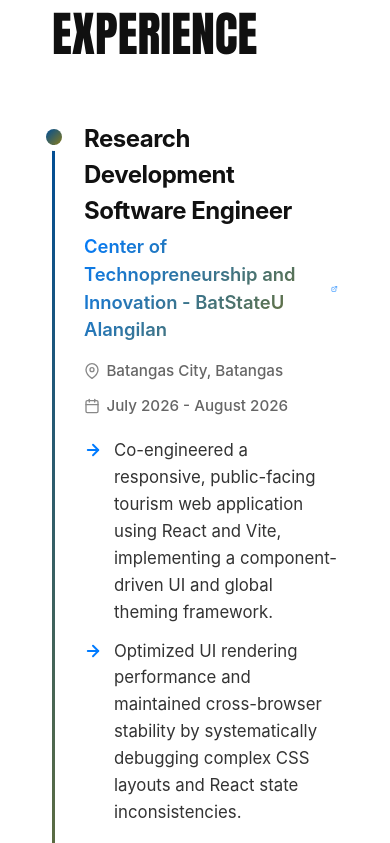
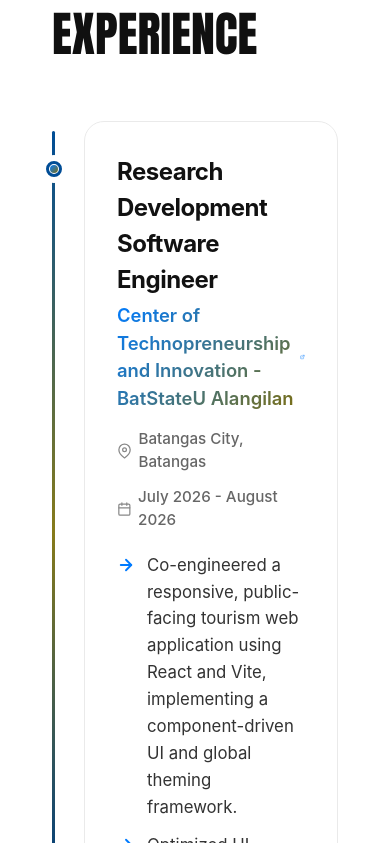
Before and after one commit to jimcsy/Portfolio, a React (Vite) app in the folder Portfolio-v2/: page / in a window 390 px wide. Shown: the part 4021-4864 px from the top of the page. Built offline with nearby package versions, Linux system fonts and the light colour scheme.

Commit message:
Edit Experience section

```diff
--- a/Portfolio-v2/src/components/Experience.css
+++ b/Portfolio-v2/src/components/Experience.css
@@ -53,24 +53,67 @@
   position: relative;
   width: 100%;
   max-width: 950px;
-
-  /* INDENTATION: Pushes the timeline content in from the left, keeping the heading wide */
   margin-left: clamp(2rem, 8vw, 6rem);
   padding-left: 2.5rem;
 }
 
-/* The vertical track colored with your cinematic gradient */
-.timeline-container::before {
-  content: "";
+/* 1. The Empty Light-Gray Track */
+.timeline-track-empty {
   position: absolute;
   top: 10px;
   bottom: 0;
   left: 0;
   width: 3px;
+  background-color: #e4e4e7; /* Subtle light gray */
+  border-radius: 3px;
+  z-index: 0;
+}
+
+/* 2. The Dynamic Scrolling Colored Track */
+.timeline-track-filled {
+  position: absolute;
+  top: 10px;
+  left: 0;
+  width: 3px;
   background: linear-gradient(to bottom, #004d96 0%, #877b1a 35%, #003e7e 65%, #7a6e15 100%);
   border-radius: 3px;
+  z-index: 1;
 }
 
+/* ==================================================== */
+/* 🌫️ BLUR REVEAL ANIMATIONS 🌫️                         */
+/* ==================================================== */
+
+/* DEFAULT STATE: Text is blurred and pushed down */
+.timeline-item .experience-content {
+  filter: blur(12px);
+  opacity: 0.2;
+  transform: translateY(20px);
+  transition: all 0.7s cubic-bezier(0.17, 0.67, 0.83, 0.67);
+  will-change: filter, opacity, transform;
+}
+
+/* IN-VIEW STATE: Text snaps into sharp focus */
+.timeline-item.in-view .experience-content {
+  filter: blur(0);
+  opacity: 1;
+  transform: translateY(0);
+}
+
+/* TARGET LOCK: The dot ring turns blue and the core pops in! */
+.timeline-item.in-view .timeline-dot {
+  border-color: #004d96;
+}
+
+.timeline-item.in-view .timeline-dot::after {
+  transform: scale(1); /* Snaps the vibrant inner core into view */
+}
+
+/* ==================================================== */
+/* 📍 TIMELINE ITEMS & DOTS 📍                          */
+/* ==================================================== */
+
+/* CRITICAL: Stops the dots from stacking at the top! */
 .timeline-item {
   position: relative;
   padding-bottom: 4rem;
@@ -83,13 +126,31 @@
 /* The dots on the timeline */
 .timeline-dot {
   position: absolute;
-  left: calc(-2.5rem - 6.5px); /* Centers it perfectly on the 3px track */
-  top: 8px;
+  left: calc(-2.5rem - 6.5px);
+  top: 2.5rem; /* CHANGED: Pushes the dot down to align with the header */
   width: 16px;
   height: 16px;
-  background: linear-gradient(135deg, #004d96 0%, #877b1a 100%);
+  background-color: #ffffff;
+  border: 3px solid #e4e4e7;
   border-radius: 50%;
-  box-shadow: 0 0 0 6px #ffffff; /* Clean white cutout around the dot */
+  box-shadow: 0 0 0 6px #ffffff;
+  z-index: 3;
+
+  display: flex;
+  align-items: center;
+  justify-content: center;
+  transition: border-color 0.3s ease;
+}
+
+/* The inner colored core that fills up */
+.timeline-dot::after {
+  content: "";
+  width: 8px;
+  height: 8px;
+  background: linear-gradient(135deg, #007bff 0%, #7a6e15 100%);
+  border-radius: 50%;
+  transform: scale(0);
+  transition: transform 0.4s cubic-bezier(0.17, 0.67, 0.83, 0.67);
 }
 
 
@@ -97,8 +158,42 @@
 /* 📝 EXPERIENCE CONTENT 📝                             */
 /* ==================================================== */
 
+/* --- THE 4-CORNER TARGET-LOCK HOVER EFFECT --- */
 .experience-content {
+  position: relative;
   background-color: #ffffff;
+  padding: 2rem;
+  border-radius: 1.25rem;
+  border: 1px solid #eaeaea; /* Light default border */
+  transition: all 0.3s ease;
+}
+
+/* Creates the corner bracket overlay */
+.experience-content::before {
+  content: "";
+  position: absolute;
+  inset: -4px; /* Pulls the corners slightly outside the card */
+  border-radius: 1.35rem;
+  background: linear-gradient(135deg, #004d96 0%, #877b1a 50%, #7a6e15 100%);
+
+  /* The Magic Mask: Cuts out the center of the box so ONLY the 4 outer corners are visible! */
+  -webkit-mask:
+    linear-gradient(#fff 0 0) content-box,
+    linear-gradient(#fff 0 0);
+  -webkit-mask-composite: xor;
+  mask-composite: exclude;
+
+  padding: 3px; /* Thickness of the corner lines */
+  opacity: 0;
+  transform: scale(0.98);
+  transition: all 0.25s cubic-bezier(0.17, 0.67, 0.83, 0.67);
+  pointer-events: none;
+}
+
+/* When hovering the individual job card, the gradient corners snap into view! */
+.experience-content:hover::before {
+  opacity: 1;
+  transform: scale(1);
 }
 
 /* Role Title */
@@ -217,7 +312,7 @@
   }
 
   .timeline-container {
-    margin-left: 0; /* Removes the deep indent on small screens */
+    margin-left: 0;
     padding-left: 2rem;
   }
 
--- a/Portfolio-v2/src/components/Experience.jsx
+++ b/Portfolio-v2/src/components/Experience.jsx
@@ -1,4 +1,4 @@
-import React from 'react';
+import React, { useEffect, useRef } from 'react';
 import './Experience.css';
 
 const experiences = [
@@ -50,10 +50,57 @@ const experiences = [
 ];
 
 export default function Experience() {
+  const containerRef = useRef(null);
+  const trackRef = useRef(null);
+  const itemRefs = useRef([]); // Creates an array to hold all our timeline items
+
+  useEffect(() => {
+    // 1. Butter-Smooth Real-Time Scroll Line
+    const handleScroll = () => {
+      if (!containerRef.current || !trackRef.current) return;
+      const rect = containerRef.current.getBoundingClientRect();
+      const windowHeight = window.innerHeight;
+
+      const startScroll = rect.top - windowHeight / 2;
+      const totalHeight = rect.height;
+      let progress = (Math.abs(Math.min(startScroll, 0)) / totalHeight) * 100;
+      progress = Math.max(0, Math.min(100, progress));
+
+      // Direct DOM manipulation bypasses React lag entirely!
+      trackRef.current.style.height = `${progress}%`;
+    };
+
+    window.addEventListener('scroll', handleScroll, { passive: true });
+    handleScroll();
+
+    // 2. Intersection Observer for the Blur Effect
+    const observer = new IntersectionObserver((entries) => {
+      entries.forEach(entry => {
+        if (entry.isIntersecting) {
+          entry.target.classList.add('in-view'); // Unblurs when scrolling to it
+        } else {
+          entry.target.classList.remove('in-view'); // Re-blurs when scrolling past it
+        }
+      });
+    }, {
+      threshold: 0.25,
+      rootMargin: "-10% 0px -10% 0px" // Triggers when the item is comfortably in the screen
+    });
+
+    // Attach the observer to every experience item
+    itemRefs.current.forEach(item => {
+      if (item) observer.observe(item);
+    });
+
+    return () => {
+      window.removeEventListener('scroll', handleScroll);
+      observer.disconnect();
+    };
+  }, []);
+
   return (
     <section id="experience" className="portfolio-section experience-section">
 
-      {/* Centered Heading exactly matching About & Skills */}
       <div className="section-heading">
         <div className="heading-subtitle-wrapper">
           <span className="section-number">03</span>
@@ -62,15 +109,22 @@ export default function Experience() {
         <h2>EXPERIENCE</h2>
       </div>
 
-      <div className="timeline-container">
+      <div className="timeline-container" ref={containerRef}>
+
+        <div className="timeline-track-empty"></div>
+
+        {/* Added the trackRef here to control it directly via JavaScript */}
+        <div className="timeline-track-filled" ref={trackRef}></div>
+
         {experiences.map((item, index) => (
-          <div className="timeline-item" key={index}>
-            {/* The Gradient Dot on the Timeline */}
+          <div
+            className="timeline-item"
+            key={index}
+            ref={el => itemRefs.current[index] = el} /* Assigns the item to our observer array */
+          >
             <div className="timeline-dot"></div>
 
             <div className="experience-content">
-
-              {/* Role & Company */}
               <h3 className="experience-role">{item.role}</h3>
               <div className="experience-company-wrapper">
                 <span className="experience-company">{item.company}</span>
@@ -81,7 +135,6 @@ export default function Experience() {
                 </svg>
               </div>
 
-              {/* Meta Data: Location & Date */}
               <div className="experience-meta">
                 <div className="meta-item">
                   <svg viewBox="0 0 24 24" fill="none" stroke="currentColor" strokeWidth="2" strokeLinecap="round" strokeLinejoin="round">
@@ -101,7 +154,6 @@ export default function Experience() {
                 </div>
               </div>
 
-              {/* Custom Arrow Bullets */}
               <ul className="experience-bullets">
                 {item.bullets.map((bullet, idx) => (
                   <li key={idx}>
@@ -114,7 +166,6 @@ export default function Experience() {
                 ))}
               </ul>
 
-              {/* Skills Tags */}
               <div className="experience-tags">
                 {item.skills.map((skill, idx) => (
                   <span className="tag" key={idx}>
@@ -130,7 +181,6 @@ export default function Experience() {
           </div>
         ))}
       </div>
-
     </section>
   );
 }
```
